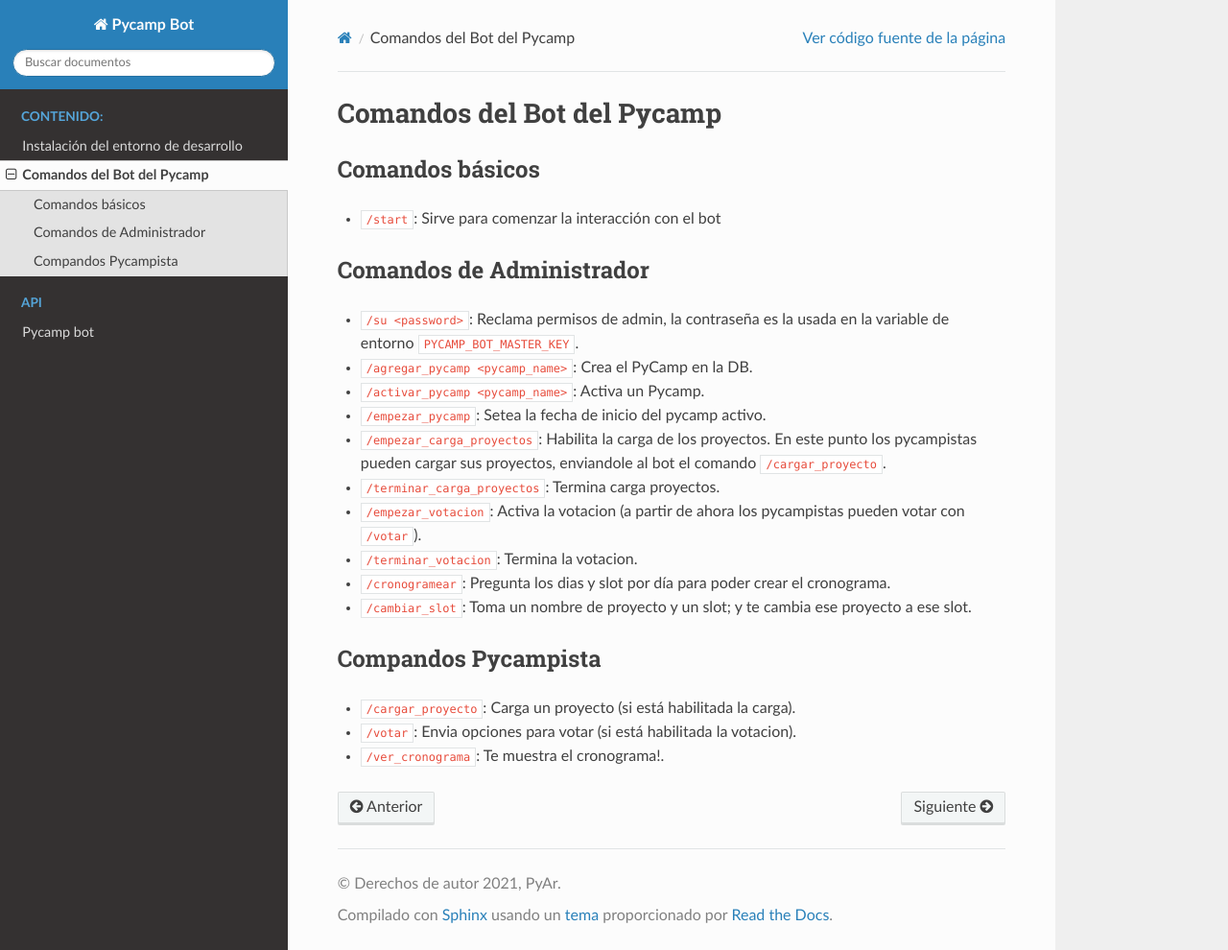
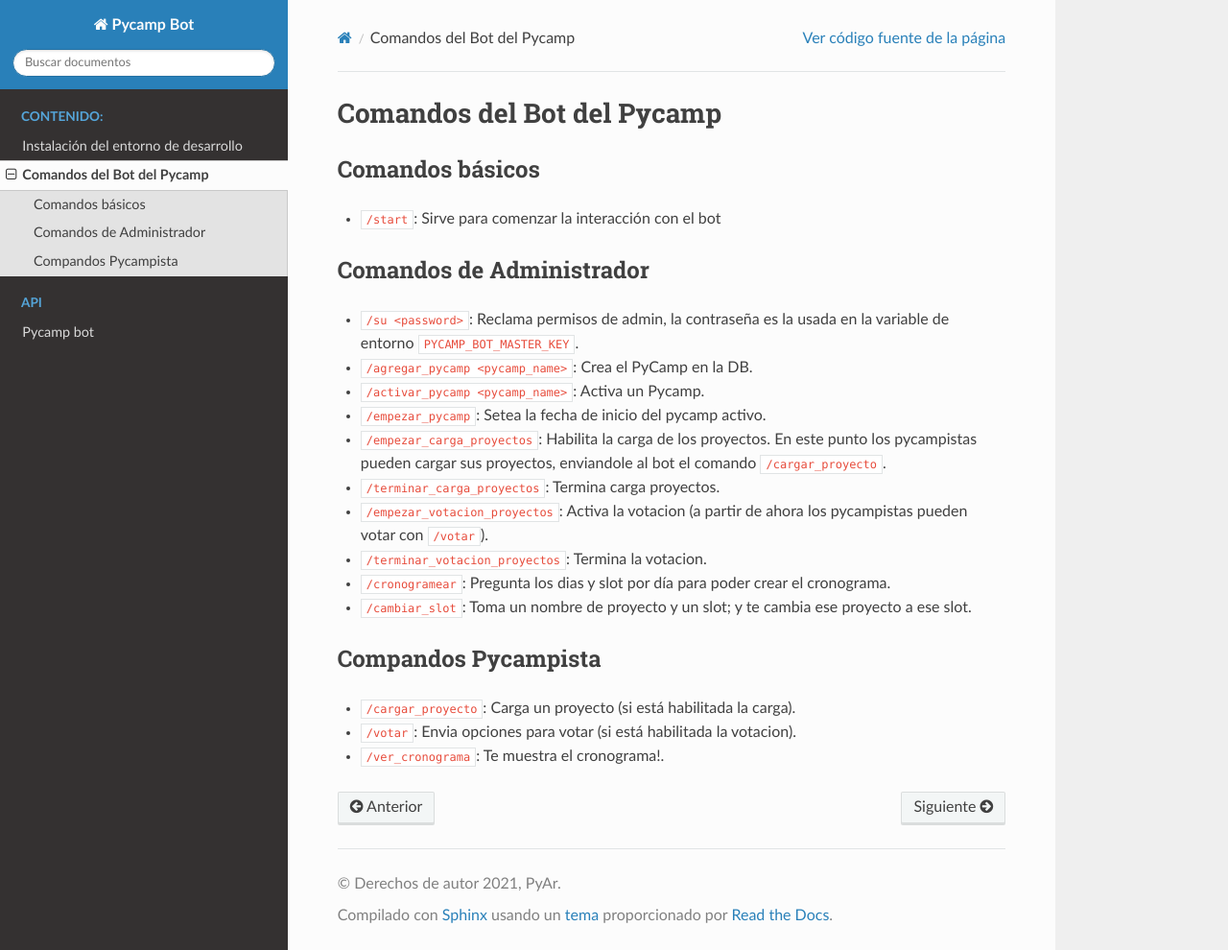
Before and after one commit to PyAr/PyCamp_Bot, a Sphinx documentation site: the page built from docs/source/comandos_bot.rst, in a window 1280 px wide and 990 px high. Shown: the whole window at 96% size. Built offline with Sphinx 7.4.7 and the Read the Docs theme 2.0.0, drawn with Linux system fonts in a browser that asks for light colours.

Commit message:
Actualización de documentación

```diff
--- a/docs/source/comandos_bot.rst
+++ b/docs/source/comandos_bot.rst
@@ -14,8 +14,8 @@ Comandos de Administrador
 - ``/empezar_pycamp``: Setea la fecha de inicio del pycamp activo.
 - ``/empezar_carga_proyectos``: Habilita la carga de los proyectos. En este punto los pycampistas pueden cargar sus proyectos, enviandole al bot el comando ``/cargar_proyecto``.
 - ``/terminar_carga_proyectos``: Termina carga proyectos.
-- ``/empezar_votacion``: Activa la votacion (a partir de ahora los pycampistas pueden votar con ``/votar``).
-- ``/terminar_votacion``: Termina la votacion.
+- ``/empezar_votacion_proyectos``: Activa la votacion (a partir de ahora los pycampistas pueden votar con ``/votar``).
+- ``/terminar_votacion_proyectos``: Termina la votacion.
 - ``/cronogramear``: Pregunta los dias y slot por día para poder crear el cronograma.
 - ``/cambiar_slot``: Toma un nombre de proyecto y un slot; y te cambia ese proyecto a ese slot.
 
```
Also changed, not shown: README.md (+2 -2 lines).
